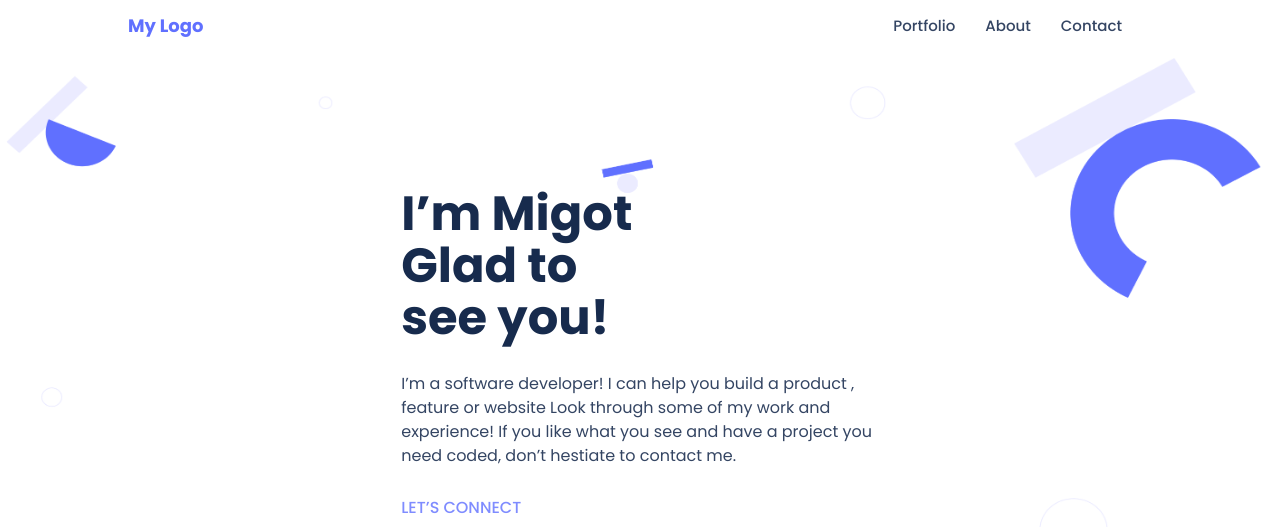
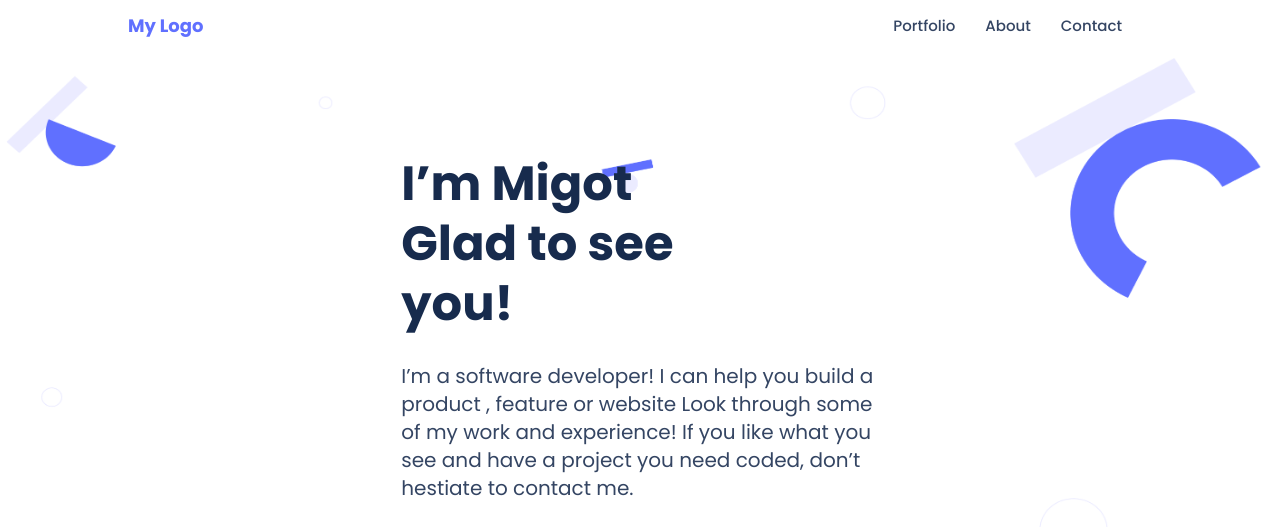
Before and after one commit to migo1/portfolio, a website: page index.html in a window 1280 px wide. Shown: the top 527 px of the page. Drawn offline with Linux system fonts and the light colour scheme.

Commit message:
increase width of introduction

```diff
--- a/style.css
+++ b/style.css
@@ -180,7 +180,14 @@ header {
   }
 
   .introduction {
-    width: 51%;
+    width: 60%;
+    font-size: 48px;
+    line-height: 60px;
+  }
+
+  .description {
+    font-size: 20px;
+    line-height: 28px;
   }
 
   .item-nav {
```
